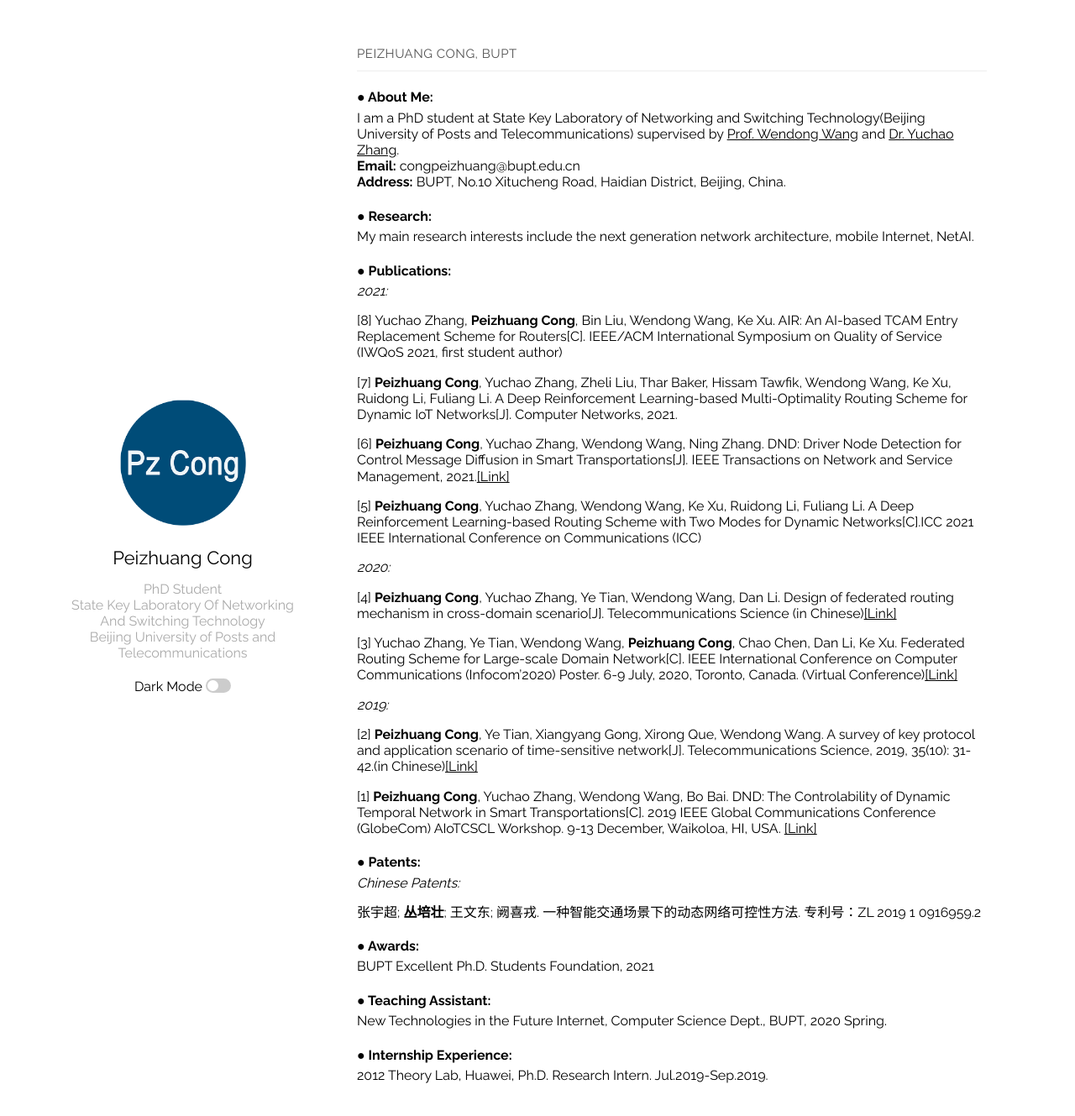
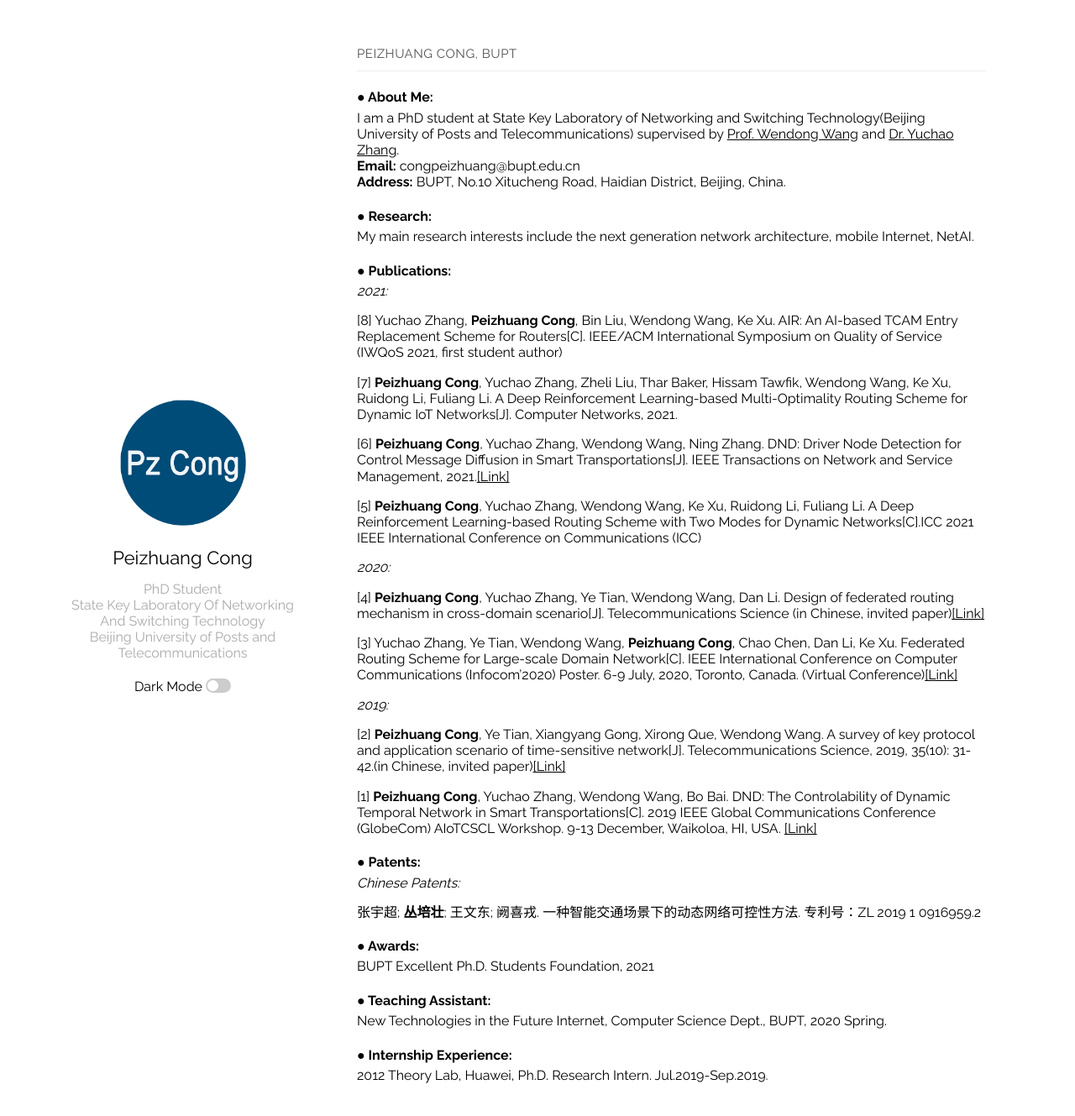
Before and after one commit to congpeizhuang/congpeizhuang.github.io, a Jekyll site: the page built from index.md, in a window 1280 px wide and 1335 px high. Shown: the top 1329 px of the window at 84% size. Built offline with Jekyll 4.4.1, drawn with Linux system fonts in a browser that asks for light colours.

Commit message:
Update index.md

```diff
--- a/index.md
+++ b/index.md
@@ -12,7 +12,7 @@ My main research interests include the next generation network architecture, mob
 #### ● Publications:
 *2021:*
 
-[8] Yuchao Zhang, **Peizhuang Cong**, Bin Liu, Wendong Wang, Ke Xu. AIR: An AI-based TCAM Entry Replacement Scheme for Routers[C]. IEEE/ACM International Symposium on Quality of Service (IWQoS 2021, first  student author)
+[8] Yuchao Zhang, **Peizhuang Cong**, Bin Liu, Wendong Wang, Ke Xu. AIR: An AI-based TCAM Entry Replacement Scheme for Routers[C]. IEEE/ACM International Symposium on Quality of Service (IWQoS 2021, first student author)
 
 [7] **Peizhuang Cong**, Yuchao Zhang, Zheli Liu, Thar Baker, Hissam Tawfik, Wendong Wang, Ke Xu, Ruidong Li, Fuliang Li. A Deep Reinforcement Learning-based Multi-Optimality Routing Scheme for Dynamic IoT Networks[J]. Computer Networks, 2021.
 
@@ -22,13 +22,13 @@ My main research interests include the next generation network architecture, mob
 
 *2020:*
 
-[4] **Peizhuang Cong**, Yuchao Zhang, Ye Tian, Wendong Wang, Dan Li. Design of federated routing mechanism in cross-domain scenario[J]. Telecommunications Science (in Chinese)[[Link]](http://www.infocomm-journal.com/dxkx/article/2020/1000-0801/1000-0801-36-10-00029.shtml)
+[4] **Peizhuang Cong**, Yuchao Zhang, Ye Tian, Wendong Wang, Dan Li. Design of federated routing mechanism in cross-domain scenario[J]. Telecommunications Science (in Chinese, invited paper)[[Link]](http://www.infocomm-journal.com/dxkx/article/2020/1000-0801/1000-0801-36-10-00029.shtml)
 
 [3] Yuchao Zhang, Ye Tian, Wendong Wang, **Peizhuang Cong**, Chao Chen, Dan Li, Ke Xu. Federated Routing Scheme for Large-scale Domain Network[C]. IEEE International Conference on Computer Communications (Infocom'2020) Poster. 6-9 July, 2020, Toronto, Canada. (Virtual Conference)[[Link]](https://ieeexplore.ieee.org/abstract/document/9162750)
 
 *2019:*
 
-[2] **Peizhuang Cong**, Ye Tian, Xiangyang Gong, Xirong Que, Wendong Wang. A survey of key protocol and application scenario of time-sensitive network[J]. Telecommunications Science, 2019, 35(10): 31-42.(in Chinese)[[Link]](http://www.infocomm-journal.com/dxkx/CN/10.11959/j.issn.1000-0801.2019227)
+[2] **Peizhuang Cong**, Ye Tian, Xiangyang Gong, Xirong Que, Wendong Wang. A survey of key protocol and application scenario of time-sensitive network[J]. Telecommunications Science, 2019, 35(10): 31-42.(in Chinese, invited paper)[[Link]](http://www.infocomm-journal.com/dxkx/CN/10.11959/j.issn.1000-0801.2019227)
 
 [1] **Peizhuang Cong**, Yuchao Zhang, Wendong Wang, Bo Bai. DND: The Controlability of Dynamic Temporal Network in Smart Transportations[C]. 2019 IEEE Global Communications Conference (GlobeCom) AIoTCSCL Workshop. 9-13 December, Waikoloa, HI, USA. [[Link]](https://ieeexplore.ieee.org/abstract/document/9024562)
 
```
